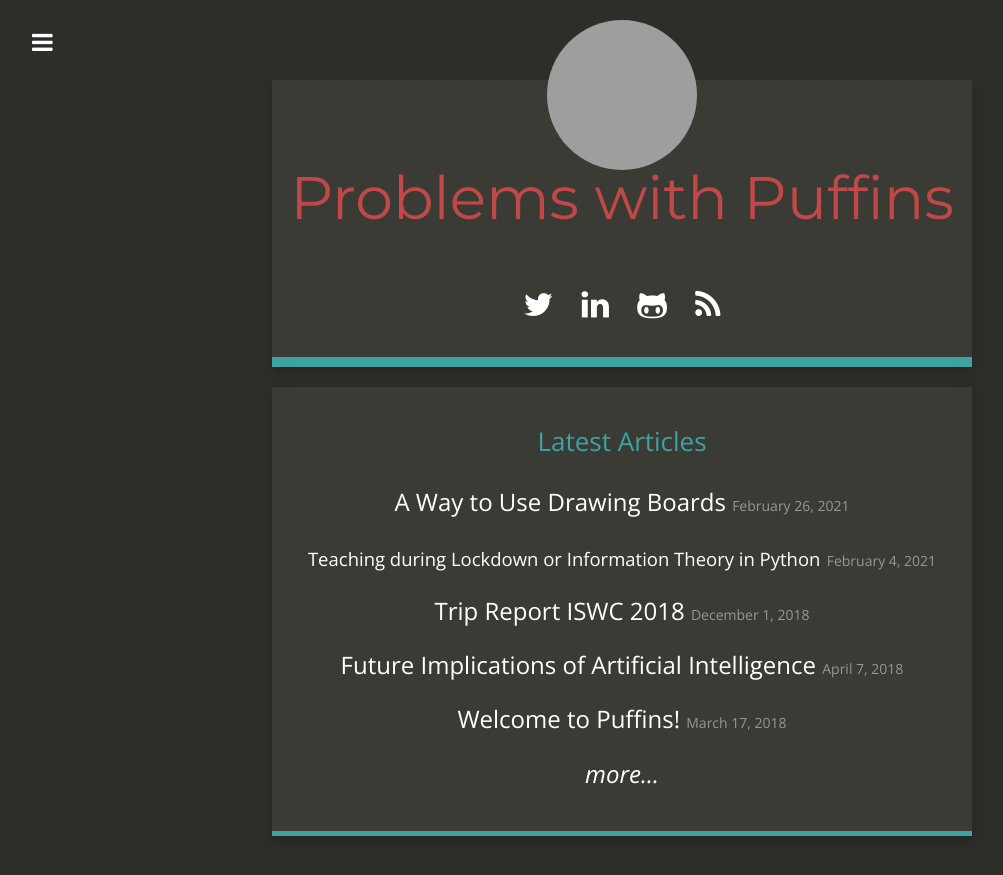
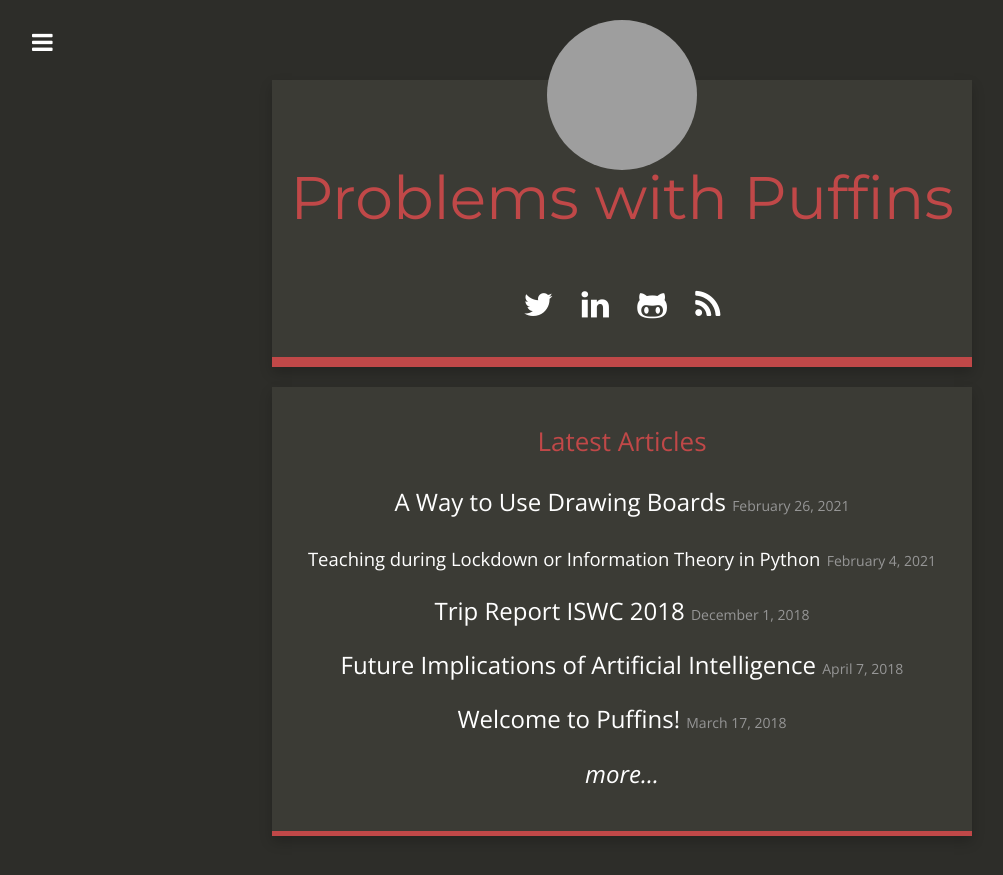
Before and after one commit to bozicb/bozicb.github.io, a Jekyll site: the page built from index.html, in a window 1280 px wide. Shown: the top 875 px of the page, without its empty margins (18-1021 px from the left). Built offline with Jekyll 4.4.1, drawn with Linux system fonts in a browser that asks for light colours; nearby versions of some CDN libraries; grey boxes are pictures that could not be loaded.

Commit message:
colour change

```diff
--- a/css/style.scss
+++ b/css/style.scss
@@ -54,12 +54,12 @@ body {
 }
 
 a, a:active {
-	color: $light-blue;
+	color: $red;
 	text-decoration: none;
 }
 
 a:hover {
-	color: $dark-blue;
+	color: $orange;
 	text-decoration: none;
 }
 
@@ -83,7 +83,7 @@ ul {
 		}
 
 		a:hover {
-			color: $dark-blue;
+			color: $red;
 			text-decoration: none;
 		}
 	}
@@ -135,7 +135,7 @@ ul {
 	padding-right: 30px;
 	margin-top: 20px;
 	box-shadow: 0px 0px 0px 0px, 0px 6px 12px rgba(0, 0, 0, 0.2);
-	border-bottom: 5px solid $light-blue;
+	border-bottom: 5px solid $red;
 }
 
 #my-menu {
@@ -149,7 +149,7 @@ ul {
 	}
 
 	a:hover {
-		color: $light-blue;
+		color: $red;
 	}
 
 	.pages {
@@ -252,7 +252,7 @@ ul {
 	}
 
 	.content-panel:nth-of-type(1) {
-		border-bottom: 10px solid $light-blue;
+		border-bottom: 10px solid $red;
 	}
 
 	.author-header {
@@ -306,7 +306,7 @@ ul {
 
 		h2 {
 			margin-bottom: 30px;
-			color: $light-blue;
+			color: $red;
 			font-size: 26px;
 		}
 
@@ -346,7 +346,7 @@ ul {
 		}
 
 		a:hover {
-			color: $light-blue;
+			color: $red;
 		}
 	}
 
@@ -373,7 +373,7 @@ ul {
 		}
 
 		a:hover {
-			color: $light-blue;
+			color: $red;
 		}
 
 		ul {
@@ -476,7 +476,7 @@ ul {
 		}
 
 		a:hover {
-			color: $light-blue;
+			color: $red;
 		}
 
 		h4 {
@@ -699,7 +699,7 @@ ul {
 				}
 
 				a:hover {
-					color: $light-blue;
+					color: $red;
 				}
 
 			}
@@ -746,7 +746,7 @@ ul {
 		}
 
 		a:hover {
-			color: $dark-blue;
+			color: $orange;
 		}
 	}
 
@@ -809,7 +809,7 @@ ul {
 		margin-top: 30px;
 
 		a {
-			color: $light-blue;
+			color: $red;
 		}
 	}
 
```
